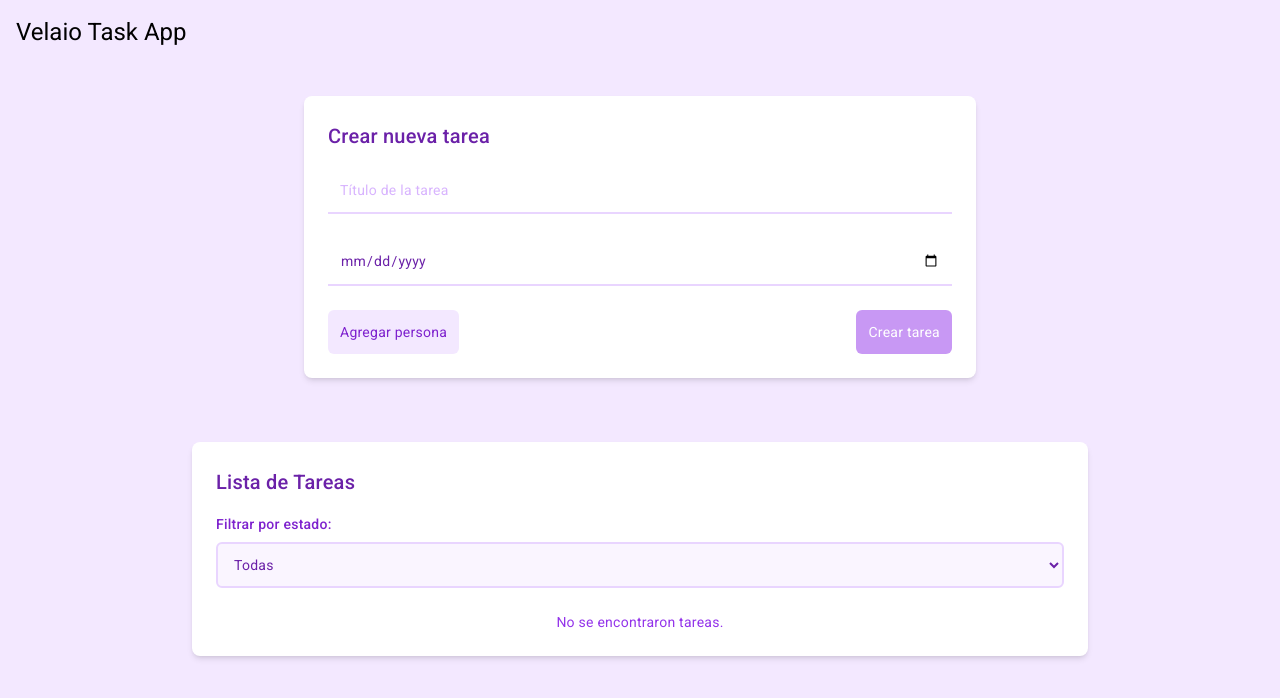
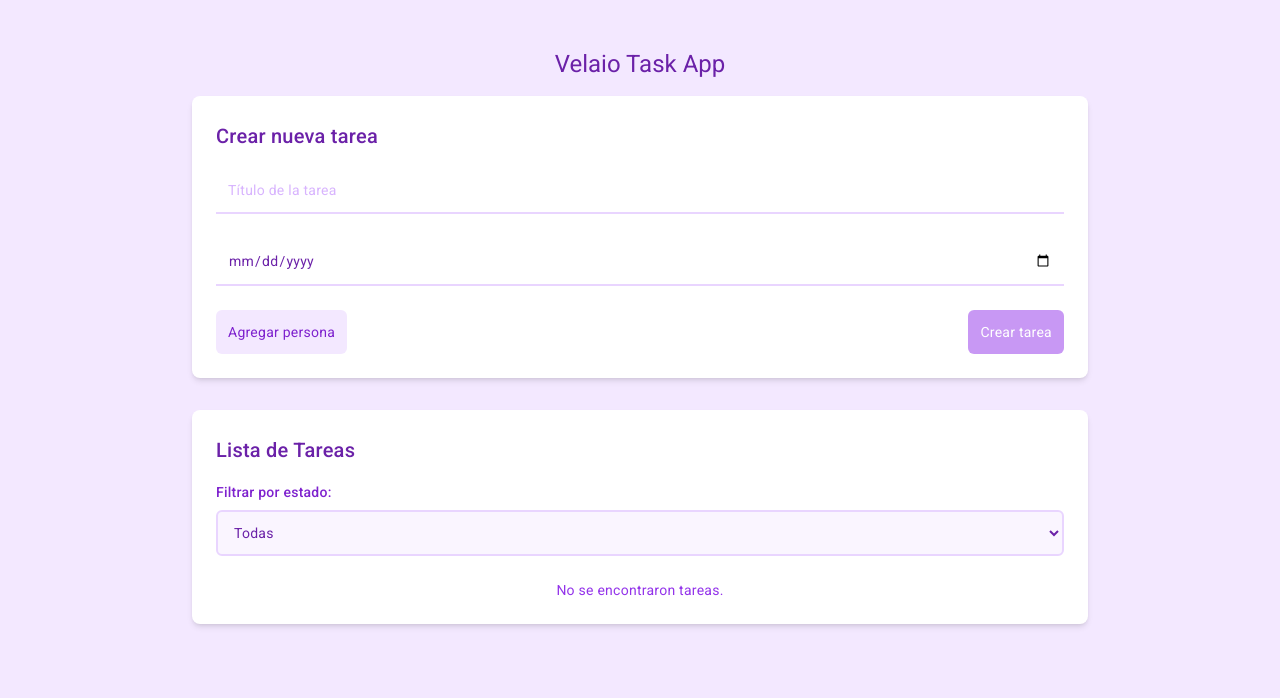
Before and after one commit to AlejoGomezQ/Velaio_Tasks_App, an Angular app: page / in a window 1280 px wide. Shown: the top 698 px of the page. Built offline with nearby package versions, Linux system fonts and the light colour scheme.

Commit message:
style: all task components style changed

```diff
--- a/src/app/app.component.html
+++ b/src/app/app.component.html
@@ -1,5 +1,5 @@
-<div class="container mx-auto p-4">
-    <h1 class="text-5xl font-bold mb-8">Velaio Task App</h1>
+<div class="container flex flex-col justify-center mx-auto p-4">
+    <h1 class="text-center text-5xl font-light mb-8 text-purple-800">Velaio Task App</h1>
     <app-task-form />
     <app-task-list />
 </div>
--- a/src/app/components/task-form/task-form.component.html
+++ b/src/app/components/task-form/task-form.component.html
@@ -1,4 +1,4 @@
-<form [formGroup]="taskForm" (ngSubmit)="onSubmit()" class="max-w-2xl mx-auto p-6 bg-white rounded-lg shadow-md">
+<form [formGroup]="taskForm" (ngSubmit)="onSubmit()" class="max-w-4xl mx-auto mb-8 p-6 bg-white rounded-lg shadow-md">
     <h2 class="text-2xl font-light mb-6 text-purple-800">Crear nueva tarea</h2>
 
     <div class="mb-6">
--- a/src/app/components/task-form/task-form.component.scss
+++ b/src/app/components/task-form/task-form.component.scss
@@ -1,4 +1,3 @@
 :host {
     display: block;
-    padding: 2rem;
 }
--- a/src/app/components/task-list/task-list.component.scss
+++ b/src/app/components/task-list/task-list.component.scss
@@ -1,4 +1,3 @@
 :host {
     display: block;
-    padding: 2rem;
   }
--- a/src/styles.scss
+++ b/src/styles.scss
@@ -9,5 +9,6 @@ html, body {
 body {
     margin: 0;
     font-family: Roboto, "Helvetica Neue", sans-serif;
-    background-color: #f3e8ff
+    background-color: #f3e8ff;
+    padding: 2rem;
 }
```
